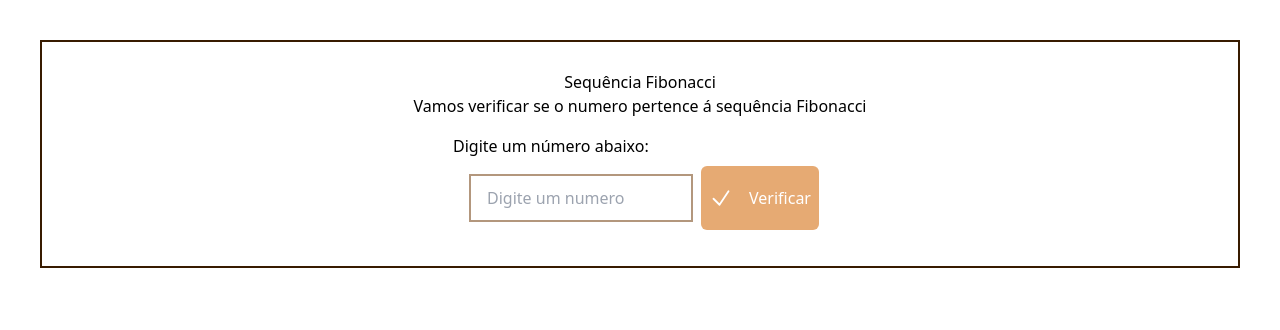
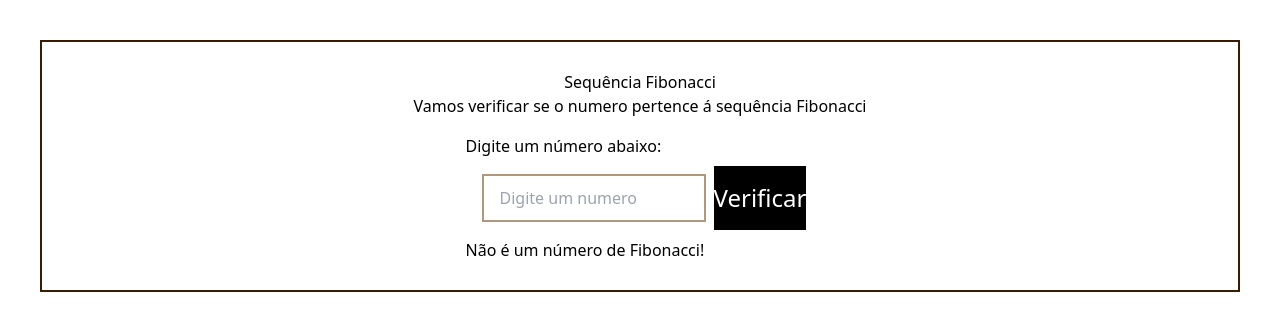
Before and after one commit to GabiOlivFarias/Fibonacci-validator, a Vue app in the folder fibonacci-validate/: page / in a window 1280 px wide. Both pictures are taken after a click on the button "Verificar". Shown: the top 330 px of the page. Built offline with nearby package versions, Linux system fonts and the light colour scheme.

Commit message:
[UPDATE] function of verification

```diff
--- a/fibonacci-validate/src/components/globals/buttons/ValidateNumberButton.vue
+++ b/fibonacci-validate/src/components/globals/buttons/ValidateNumberButton.vue
@@ -1,16 +1,9 @@
 <template>
-    <button
-      click="validate"
-      class="flex items-center rounded-md bg-secundary text-white drop-shadow-orange-0.6 hover:drop-shadow-orange-1">
-      <div class="m-2">
-        <ValidateIcon />
-      </div>
-      <p class="m-2">
-        Verificar
-      </p>
-    </button>
-  </template>
+  <button class="text-h4 text-white bg-black">
+    <p>Verificar</p>
+  </button>
+</template>
 
-  <script setup>
-    import ValidateIcon from '@/components/icons/ValidateIcon.vue'
-  </script>
+<script setup>
+
+</script>
--- a/fibonacci-validate/src/components/globals/input/NumberInput.vue
+++ b/fibonacci-validate/src/components/globals/input/NumberInput.vue
@@ -1,13 +1,46 @@
-
-import ValidateNumberButton from '../buttons/ValidateNumberButton.vue';
 <template>
     <div class="flex flex-row p-2">
-        <input  id="number" type="number"  placeholder="Digite um numero"
-            class="size-12 w-56 cursor-text p-4 m-2 appearance-none border-2 border-solid border-primary">
-        <ValidateNumberButton />
+      <input
+        id="number"
+        type="number"
+        placeholder="Digite um numero"
+        class="size-12 w-56 cursor-text p-4 m-2 appearance-none border-2 border-solid border-primary"
+      />
+      <ValidateNumberButton @click="validateNumber" />
     </div>
-</template>
+    <div v-if="resultMessage" class="result-container">
+      <h3>{{ resultMessage }}</h3>
+    </div>
+  </template>
 
-<script setup>
-import ValidateNumberButton from '../buttons/ValidateNumberButton.vue'
+  <script>
+  import ValidateNumberButton from '../buttons/ValidateNumberButton.vue'
+
+  export default {
+    components: {
+      ValidateNumberButton,
+    },
+    data() {
+      return {
+        resultMessage: '',
+      }
+    },
+    methods: {
+      validateNumber() {
+        let number = parseInt(document.getElementById('number').value)
+
+        this.resultMessage = isFibonacci(number)
+          ? 'É um número de Fibonacci!'
+          : 'Não é um número de Fibonacci!'
+      },
+    },
+  }
+  function isFibonacci(n) {
+    return isPerfectSquare(5 * n * n + 4) || isPerfectSquare(5 * n * n - 4)
+}
+
+function isPerfectSquare(x) {
+    let s = Math.sqrt(x)
+    return s * s === x
+}
 </script>
```
